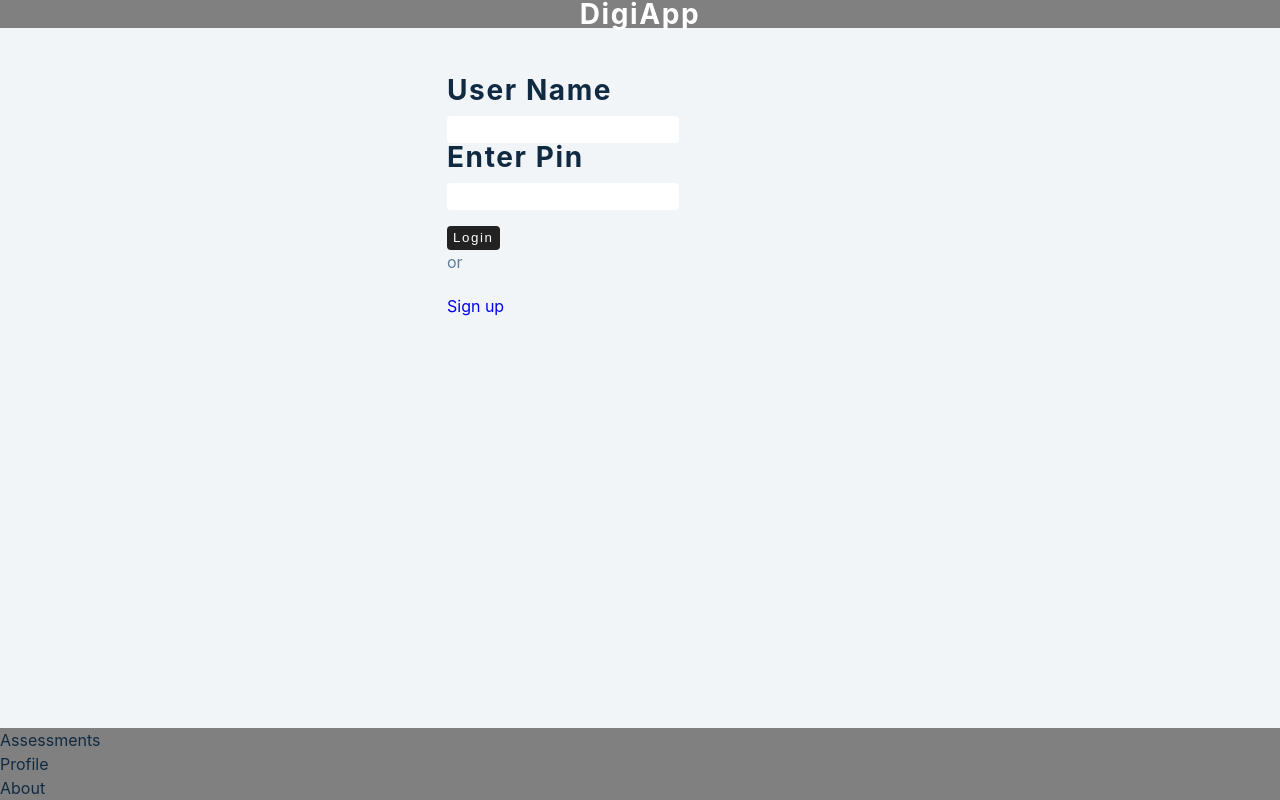
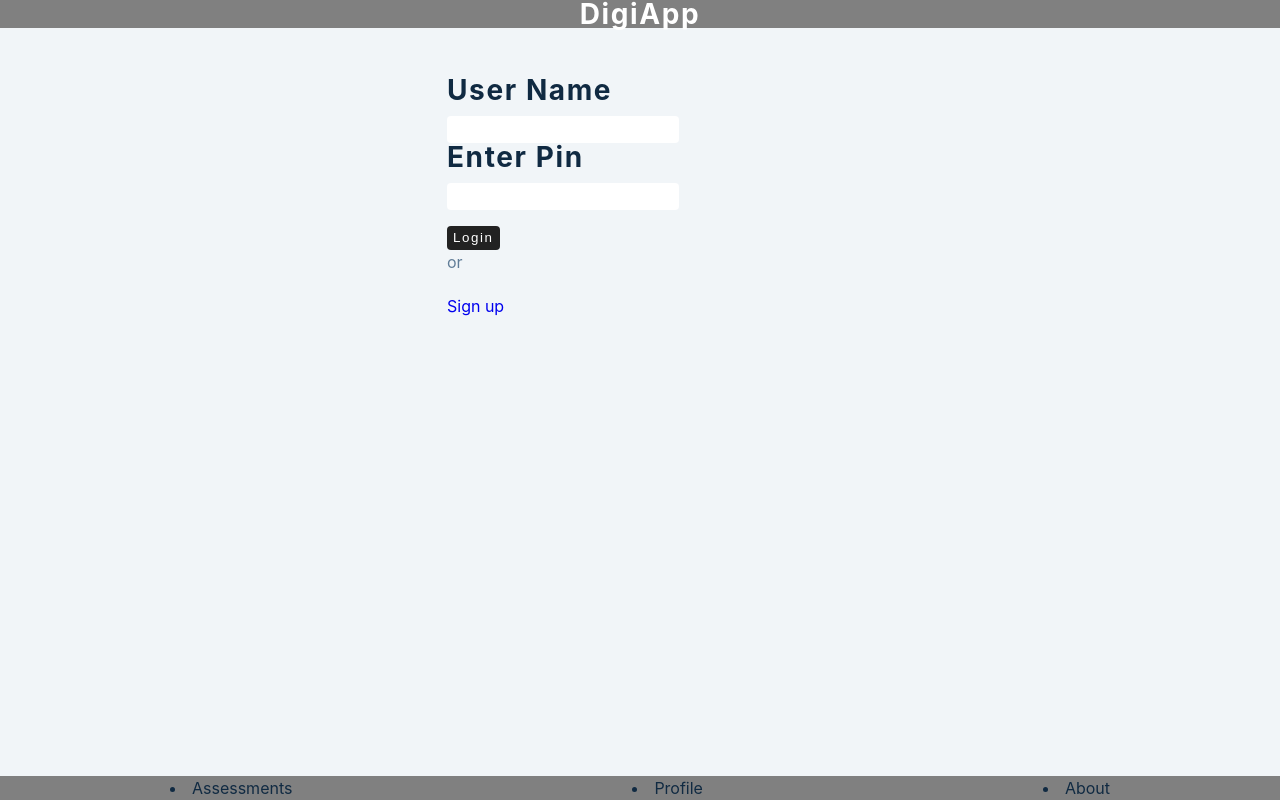
Before and after one commit to Babesgotbytes4/digi-app, a React (Create React App) app: page /login in a window 1280 px wide. Built offline with nearby package versions, Linux system fonts and the light colour scheme.

Commit message:
fixing netlify errore

```diff
--- a/src/components/Shell/Shell.js
+++ b/src/components/Shell/Shell.js
@@ -12,12 +12,12 @@ const Nav = styled.div`
 
 `;
 
-const Menu = styled.div`
+const Menu = styled.li`
     position: fixed;
     width: 100%;
     bottom: 0;
     left: 0;
-    display: inline-block;
+    display: flex;
     background: grey
 
 `;
@@ -31,30 +31,25 @@ export const Shell = (props) => {
 
     </Nav>
     { children }
+
     <Menu>
-    <ul>
-        <div>
+
         <li>
             Assessments
         </li>
-        </div>
 
-        <div>
         <li>
             Profile
         </li>
-        </div>
 
-        <div>
         <li>
             About
         </li>
-        </div>
 
-    </ul>
+    </Menu>
 
 
-    </Menu>
+
     </>
     )
 };
--- a/src/views/Assessments/Assessments.js
+++ b/src/views/Assessments/Assessments.js
@@ -9,13 +9,13 @@ import syncAssessments from "../../api/cms/cms";
 
 const List = styled(Button)`
 &&{
-  background-color: blue;
+  background-color: #c9ada7;
   text-color: white;
-  font-weight:bold
+  font-weight:bold;
   padding: 2px;
   width: 100%;
   height: 70px;
-margin:2px;
+  margin:2px;
   margin-left: 0.5rem;
   text-transform: uppercase;
 }
```
Also changed, not shown: 2 other files (tests, documents, lock files or other folders).
